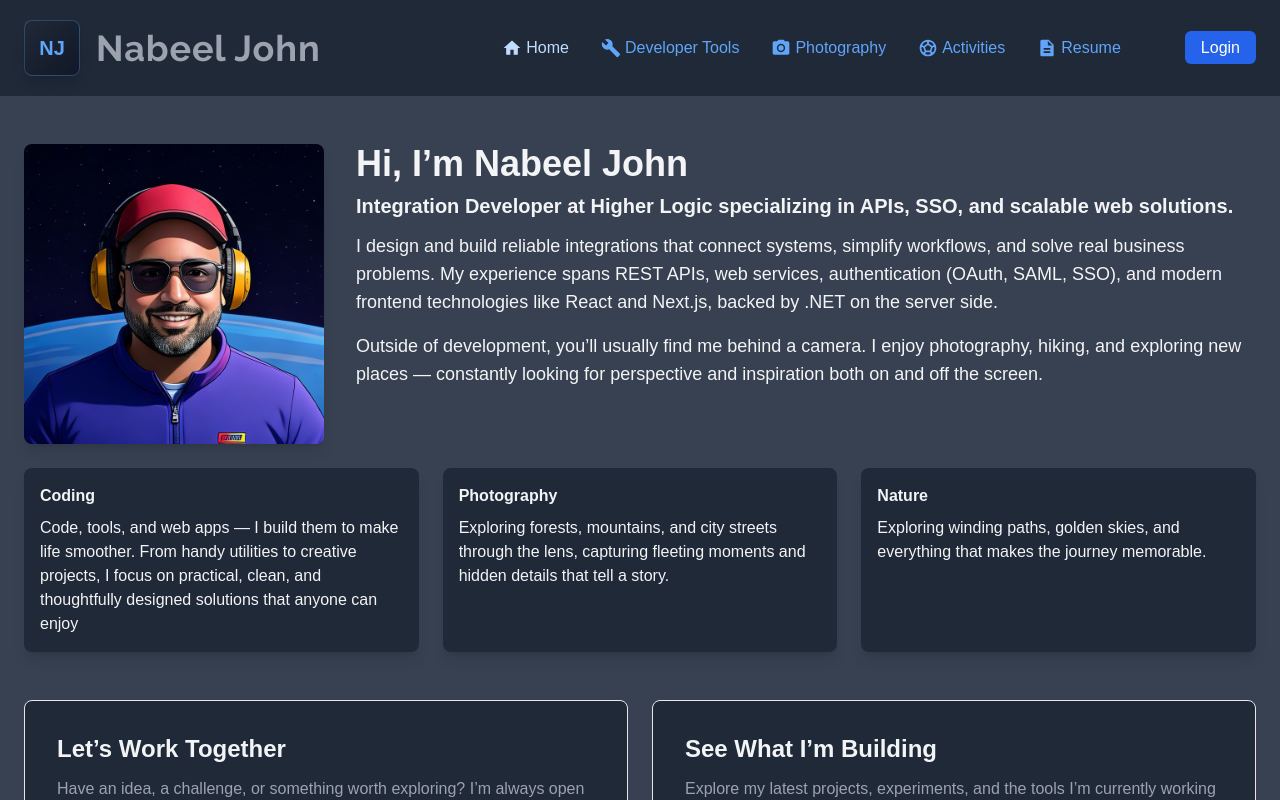
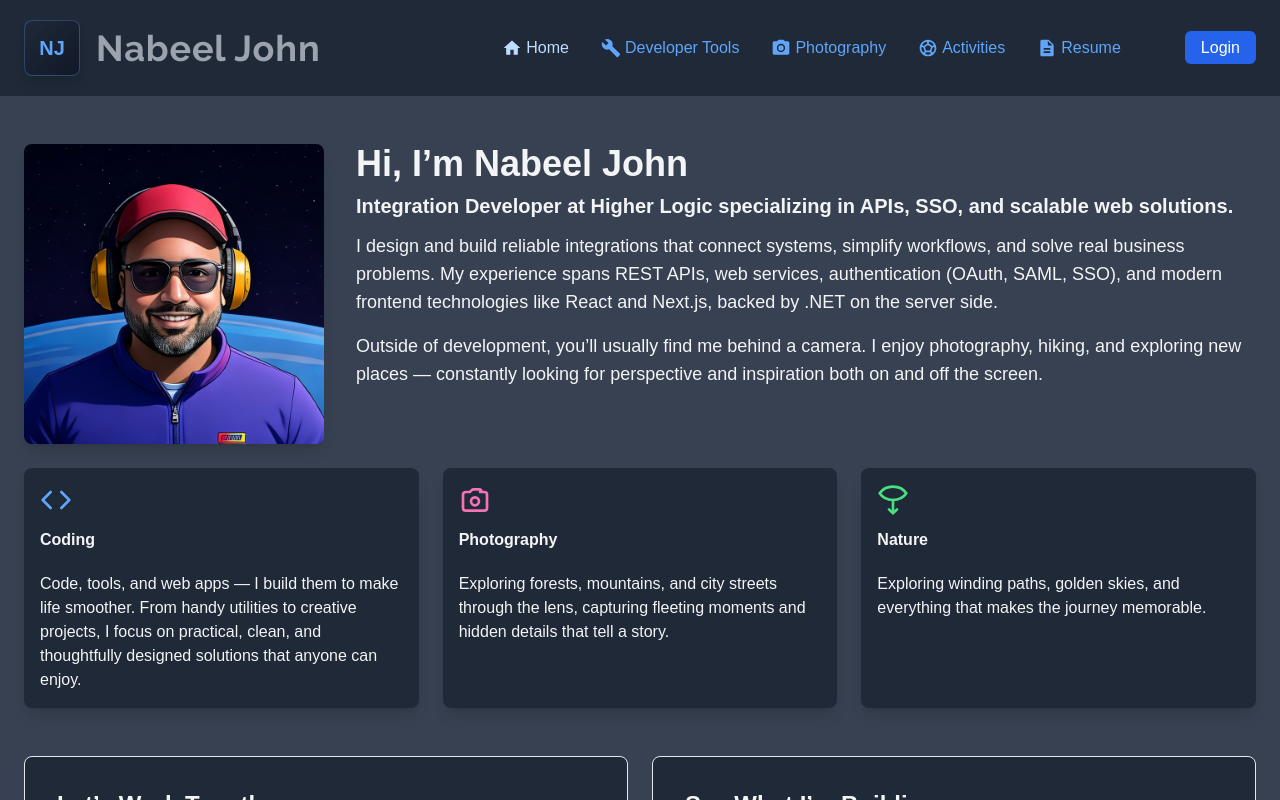
Before and after one commit to nabeeljohn/njohnweb, a Next.js app: page / in a window 1280 px wide. Shown: the top 800 px of the page. Built offline with nearby package versions, Linux system fonts and the light colour scheme.

Commit message:
about me boxes icons

```diff
--- a/app/page.tsx
+++ b/app/page.tsx
@@ -11,26 +11,86 @@ export default function Home() {
       <div className="bg-gray-700 text-gray-100 py-12">
         <div className="max-w-7xl mx-auto px-6">
           <AboutMe />
+
+          {/* AboutMe boxes */}
 <div className="grid grid-cols-1 md:grid-cols-3 gap-6 mt-6">
-            <div className="p-4 bg-gray-800 rounded-lg shadow-lg hover:scale-105 transition-transform">
+  {/* Coding */}
+  <div className="p-4 bg-gray-800 rounded-lg shadow-lg hover:scale-105 transition-transform flex flex-col items-start gap-3">
+    {/* Coding Icon */}
+    <svg
+      xmlns="http://www.w3.org/2000/svg"
+      className="h-8 w-8 text-blue-400"
+      fill="none"
+      viewBox="0 0 24 24"
+      stroke="currentColor"
+      strokeWidth={2}
+    >
+      <path
+        strokeLinecap="round"
+        strokeLinejoin="round"
+        d="M16 18l6-6-6-6M8 6l-6 6 6 6"
+      />
+    </svg>
     <h2 className="font-bold mb-2">Coding</h2>
     <p>
-                Code, tools, and web apps — I build them to make life smoother. From handy utilities to creative projects, I focus on practical, clean, and thoughtfully designed solutions that anyone can enjoy
+      Code, tools, and web apps — I build them to make life smoother. From handy utilities to creative projects, I focus on practical, clean, and thoughtfully designed solutions that anyone can enjoy.
     </p>
   </div>
-            <div className="p-4 bg-gray-800 rounded-lg shadow-lg hover:scale-105 transition-transform">
+
+  {/* Photography */}
+  <div className="p-4 bg-gray-800 rounded-lg shadow-lg hover:scale-105 transition-transform flex flex-col items-start gap-3">
+    {/* Camera Icon */}
+    <svg
+      xmlns="http://www.w3.org/2000/svg"
+      className="h-8 w-8 text-pink-400"
+      fill="none"
+      viewBox="0 0 24 24"
+      stroke="currentColor"
+      strokeWidth={2}
+    >
+      <path
+        strokeLinecap="round"
+        strokeLinejoin="round"
+        d="M3 8c0-1.1.9-2 2-2h3.17l1.41-1.41c.37-.37.88-.59 1.41-.59h4.24c.53 0 1.04.22 1.41.59L15.83 6H19c1.1 0 2 .9 2 2v10c0 1.1-.9 2-2 2H5c-1.1 0-2-.9-2-2V8z"
+      />
+      <circle cx="12" cy="13" r="3" />
+    </svg>
     <h2 className="font-bold mb-2">Photography</h2>
     <p>
       Exploring forests, mountains, and city streets through the lens, capturing fleeting moments and hidden details that tell a story.
     </p>
   </div>
-            <div className="p-4 bg-gray-800 rounded-lg shadow-lg hover:scale-105 transition-transform">
+
+  {/* Nature */}
+  <div className="p-4 bg-gray-800 rounded-lg shadow-lg hover:scale-105 transition-transform flex flex-col items-start gap-3">
+    {/* Leaf Icon */}
+    <svg
+      xmlns="http://www.w3.org/2000/svg"
+      className="h-8 w-8 text-green-400"
+      fill="none"
+      viewBox="0 0 24 24"
+      stroke="currentColor"
+      strokeWidth={2}
+    >
+      <path
+        strokeLinecap="round"
+        strokeLinejoin="round"
+        d="M12 2C8.13 2 4.21 3.63 2 7c2.21 3.37 6.13 5 10 5s7.79-1.63 10-5c-2.21-3.37-6.13-5-10-5z"
+      />
+      <path
+        strokeLinecap="round"
+        strokeLinejoin="round"
+        d="M12 12v10m-3-3l3 3 3-3"
+      />
+    </svg>
     <h2 className="font-bold mb-2">Nature</h2>
     <p>
       Exploring winding paths, golden skies, and everything that makes the journey memorable.
     </p>
   </div>
 </div>
+          {/* End AboutMe boxes */}
+
           <div className="grid md:grid-cols-2 gap-6 mt-12">
             {/* Contact CTA */}
             <div className="p-8 border rounded-lg hover:shadow-lg transition bg-gray-800">
```
Lines whose indentation alone changed are shown as unchanged.
